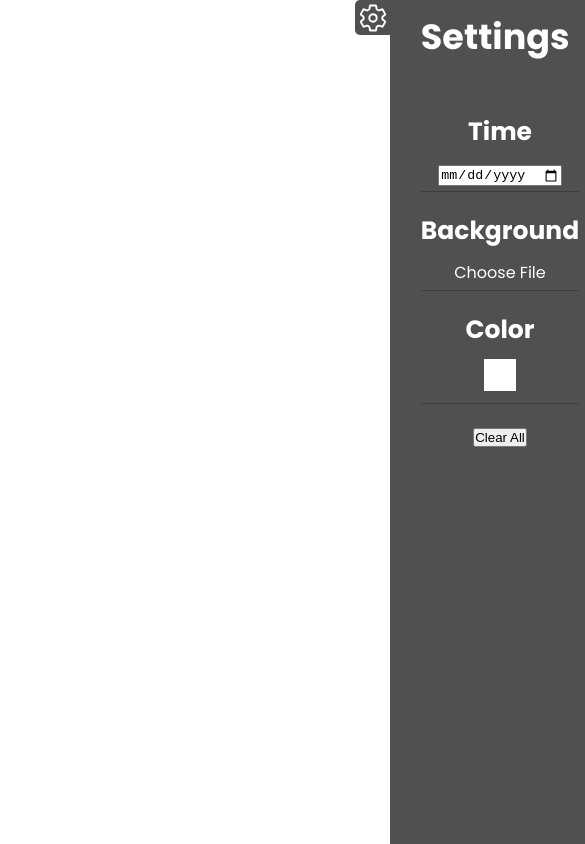
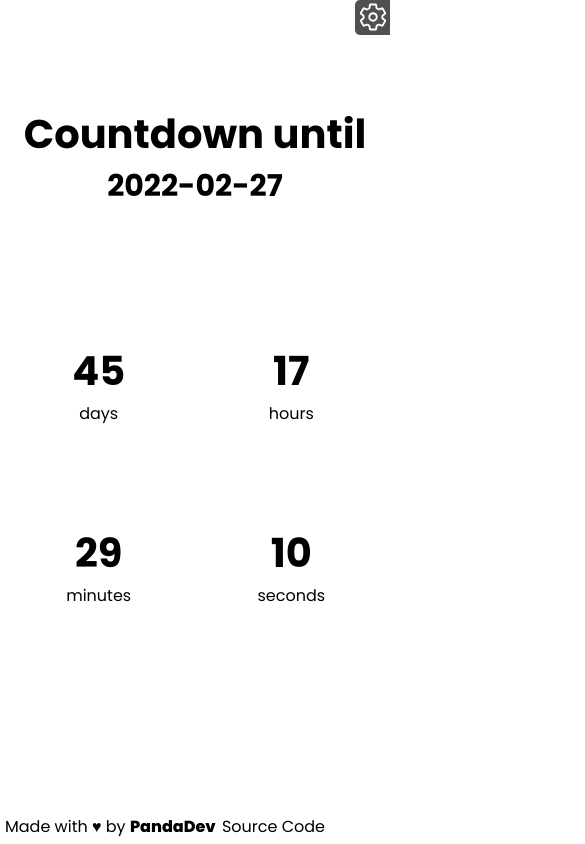
Before and after one commit to byPandaDev/Javascript-Countdown, a plain HTML site: page index.html in a window 390 px wide. Shown: the top 844 px of the page, 585 px wide, since content can reach past the window. Drawn offline with nearby package versions, Linux system fonts and the light colour scheme.

Commit message:
Full Responsive Design

```diff
--- a/app.js
+++ b/app.js
@@ -122,7 +122,6 @@ function getParameter( parameterName ) {
 
 function clearStorage() {
     localStorage.clear()
-    localStorage.setItem('backgroundImage', 'https://images.unsplash.com/photo-1494253188410-ff0cdea5499e?ixlib=rb-1.2.1&ixid=MnwxMjA3fDB8MHxwaG90by1wYWdlfHx8fGVufDB8fHx8&auto=format&fit=crop&w=1470&q=80')
 
     var url = new URL(window.location.href)
     window.history.pushState('time', 'Time', url.pathname + '?time=2022-02-27')
--- a/index.html
+++ b/index.html
@@ -6,6 +6,7 @@
     <meta name="viewport" content="width=device-width, initial-scale=1.0">
     <title>Countdown until 2022-02-27</title>
     <link rel="stylesheet" href="style.css">
+    <link rel="stylesheet" href="media.css">
 </head>
 <body>
     <div class="content">
@@ -14,18 +15,6 @@
             <h2 id="date" class="txt">2022-02-27</h2>
         </div>
         <div class="counters">
-            <!-- <div class="counter">
-                <h3 id="years">00</h3>
-                <p>years</p>
-            </div> -->
-            <!-- <div class="counter">
-                <h3 id="months">00</h3>
-                <p>months</p>
-            </div>
-            <div class="counter">
-                <h3 id="weeks">00</h3>
-                <p>weeks</p>
-            </div> -->
             <div class="counter txt">
                 <h3 id="days">00</h3>
                 <p>days</p>
@@ -65,7 +54,7 @@
                 </div>
                 <div class="setting">
                     <h3>Color</h3>
-                    <input type="color" id="changeColor" value="#ffffff">
+                    <input type="color" id="changeColor" value="#000000">
                 </div>
             </div>
             <div class="clearAll">
@@ -73,7 +62,10 @@
             </div>
         </div>
     </div>
-
+    <footer>
+        <p>Made with &hearts; by <span><a href="https://codewithpanda.com">PandaDev</a></span></p>
+        <a href="https://github.com/xPandaDev/Javascript-Countdown" target="_blank">Source Code</a>
+    </footer>
     <script src="app.js"></script>
     <script type="module" src="https://unpkg.com/ionicons@5.5.2/dist/ionicons/ionicons.esm.js"></script>
     <script nomodule src="https://unpkg.com/ionicons@5.5.2/dist/ionicons/ionicons.js"></script>
--- /dev/null
+++ b/media.css
@@ -0,0 +1,42 @@
+@media screen and (max-width: 1300px){}
+
+@media screen and (max-width: 992px) {
+    .heading h1 {
+        font-size: 80px;
+    }
+    .heading h2 {
+        font-size: 60px;
+    }
+}
+
+@media screen and (max-width: 768px) {
+    .heading h1 {
+        font-size: 60px;
+    }
+    .heading h2 {
+        font-size: 40px;
+    }
+
+    .counter h3 {
+        font-size: 40px;
+    }
+
+    .counters {
+        display: grid;
+        grid-template-columns: repeat(2, auto);
+    }
+}
+
+@media screen and (max-width: 480px) {
+    .heading h1 {
+        font-size: 40px;
+    }
+
+    .heading h2 {
+        font-size: 30px;
+    }
+}
+@media screen and (max-width: 420px) {
+
+}
+@media screen and (max-width: 320px) {}
--- a/style.css
+++ b/style.css
@@ -7,12 +7,13 @@
 body {
     height: 100vh;
     width: 100%;
-    background: url('https://images.unsplash.com/photo-1494253188410-ff0cdea5499e?ixlib=rb-1.2.1&ixid=MnwxMjA3fDB8MHxwaG90by1wYWdlfHx8fGVufDB8fHx8&auto=format&fit=crop&w=1470&q=80') no-repeat bottom/cover;
+    background-color: #fff;
+    background: url('') no-repeat bottom/cover;
     display: flex;
     align-items: center;
     justify-content: center;
     font-family: 'Poppins';
-    color: #fff;
+    color: #000;
     overflow: hidden;
 }
 
@@ -72,13 +73,14 @@ body {
 .all-settings {
     position: absolute;
     top: 0;
-    right: -220px;
+    right: 0;
     display: flex;
     align-items: flex-start;
     transition: all 300ms ease-in-out;
+    color: #fff;
 }
-.all-settings.active {
-    right: 0;
+.all-settings.active .settings-overview {
+    display: block;
 }
 
 .settings-button {
@@ -86,22 +88,22 @@ body {
     background-color: #505050;
     width: 35px;
     height: 35px;
-    display: flex;
-    align-items: center;
-    justify-content: center;
+    display: block;
+    text-align: center;
     font-size: 30px;
     border-radius: 5px 0 0 5px;
+    opacity: 1;
 }
 
 .settings-overview {
     background-color: #505050;
     width: 200px;
     height: calc(100vh - 20px);
-    display: flex;
-    align-items: center;
-    justify-content: flex-start;
-    flex-direction: column;
+    text-align: center;
     padding: 10px;
+    display: none;
+    transition: all 300ms ease-in-out;
+
 }
 
 .settings-overview h2 {
@@ -132,3 +134,21 @@ input[type="color"]::-webkit-color-swatch-wrapper {
 input[type="color"]::-webkit-color-swatch {
 	border: none;
 }
+
+footer {
+    position: absolute;
+    bottom: 5px;
+    left: 5px;
+    width: 320px;
+    display: flex;
+    justify-content: space-between;
+}
+
+footer span {
+    font-weight: 800;
+}
+
+footer a {
+    color: #000;
+    text-decoration: none;
+}
```
